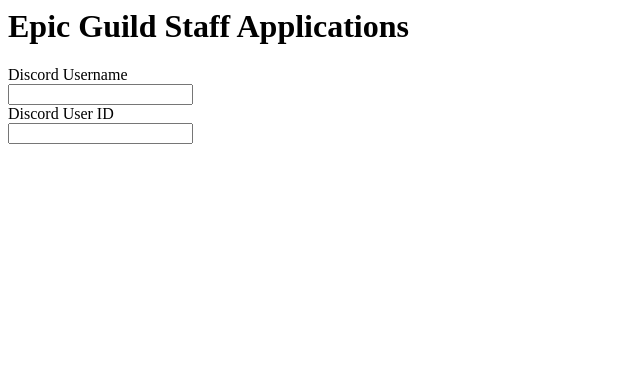
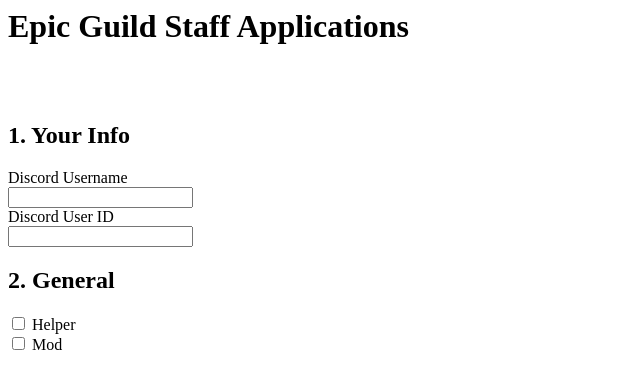
Before and after one commit to nngggaming/staffapps, a plain HTML site: page index.html in a window 1280 px wide. Shown: the whole page, without its empty margins (0-640 px from the left). Drawn offline with Linux system fonts and the light colour scheme.

Commit message:
Update index.html

```diff
--- a/index.html
+++ b/index.html
@@ -1,7 +1,15 @@
-<h1>Epic Guild Staff Applications</h1>
+<h1>Epic Guild Staff Applications</h1><br/><br/>
+<h2>1. Your Info</h2>
 <form>
   <label for="DiscordUsername">Discord Username</label><br>
   <input type="text" id="DiscordUsername" name="DiscordUsername"><br>
   <label for="DiscordId">Discord User ID</label><br>
   <input type="text" id="DiscordId" name="DiscordId">
 </form>
+<h2>2. General</h2>
+<form>
+  <input type="checkbox" id="Helper" name="Helper" value="Helper">
+  <label for="Helper"> Helper</label><br>
+  <input type="checkbox" id="Mod" name="Mod" value="Mod">
+  <label for="vehicle2"> Mod</label><br>
+</form>
```
